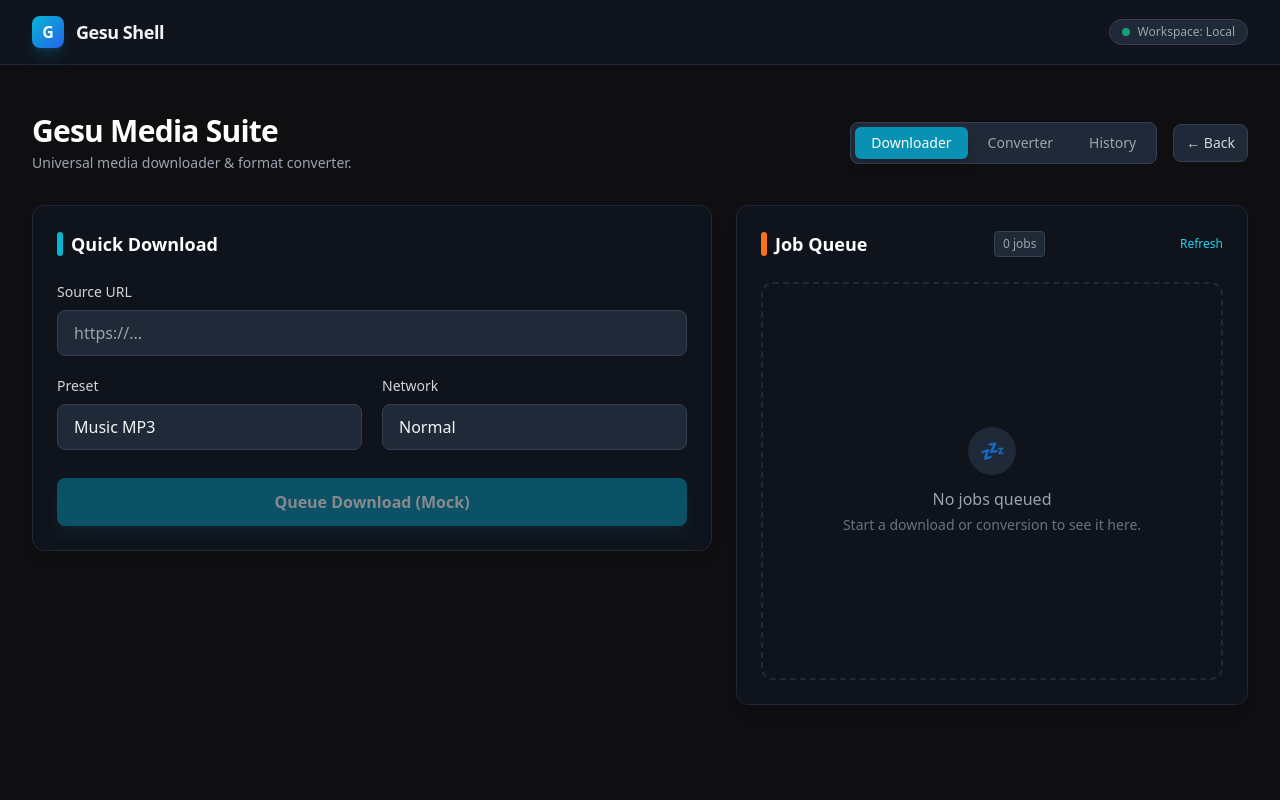
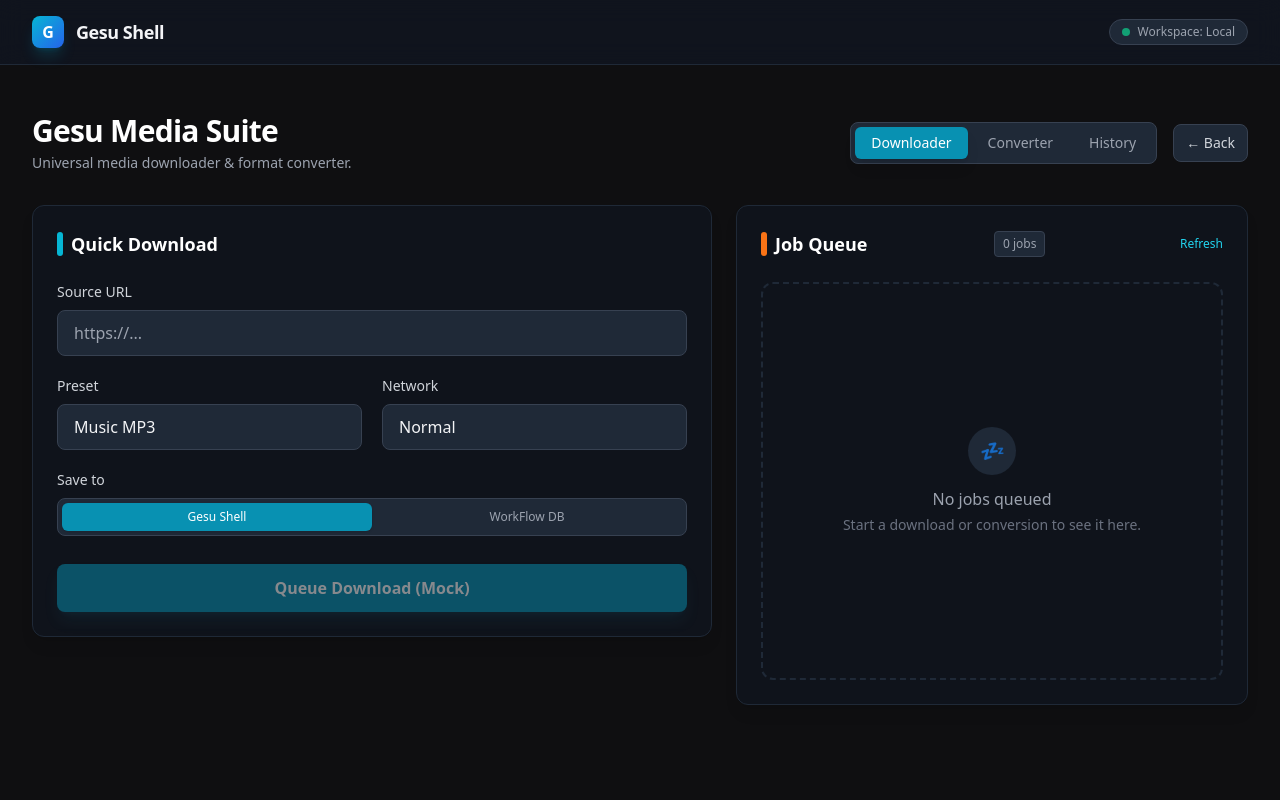
Before and after one commit to gesucreative-hub/gesu-ecosystem-app, a React (Vite) app in the folder apps/gesu-shell/: page /media-suite in a window 1280 px wide. Shown: the top 800 px of the page. Built offline with nearby package versions, Linux system fonts and the light colour scheme.

Commit message:
feat: add Media Suite output target routing (Shell vs WorkFlowDB)

```diff
--- a/apps/gesu-shell/src/pages/MediaSuitePage.tsx
+++ b/apps/gesu-shell/src/pages/MediaSuitePage.tsx
@@ -12,6 +12,7 @@ type JobEngine = 'yt-dlp' | 'ffmpeg' | 'image-magick' | 'libreoffice' | 'combo';
 
 type DownloadPreset = 'music-mp3' | 'video-1080p' | 'video-best';
 type NetworkProfile = 'hemat' | 'normal' | 'gaspol';
+type MediaOutputTarget = 'shell' | 'workflow';
 
 interface Job {
     id: string;
@@ -86,6 +87,7 @@ export function MediaSuitePage() {
     const [url, setUrl] = useState('');
     const [dlPreset, setDlPreset] = useState<DownloadPreset>('music-mp3');
     const [netProfile, setNetProfile] = useState<NetworkProfile>('normal');
+    const [outputTarget, setOutputTarget] = useState<MediaOutputTarget>('shell');
 
     // Converter Form State
     // Converter Form State
@@ -165,7 +167,7 @@ export function MediaSuitePage() {
             alert("Please enter a valid URL");
             return;
         }
-        const payload = { url, preset: dlPreset, network: netProfile };
+        const payload = { url, preset: dlPreset, network: netProfile, target: outputTarget };
         enqueueJob('download', `DL: ${url.slice(0, 30)}...`, 'yt-dlp', payload);
         setUrl('');
     };
@@ -270,6 +272,23 @@ export function MediaSuitePage() {
                                         </select>
                                     </div>
                                 </div>
+                                <div className="flex flex-col gap-2">
+                                    <label className="text-sm font-medium text-gray-300">Save to</label>
+                                    <div className="flex bg-gray-800 p-1 rounded-lg border border-gray-700">
+                                        <button
+                                            onClick={() => setOutputTarget('shell')}
+                                            className={`flex-1 px-3 py-1.5 rounded-md text-xs font-medium transition-all ${outputTarget === 'shell' ? 'bg-cyan-600 text-white shadow' : 'text-gray-400 hover:text-gray-200'}`}
+                                        >
+                                            Gesu Shell
+                                        </button>
+                                        <button
+                                            onClick={() => setOutputTarget('workflow')}
+                                            className={`flex-1 px-3 py-1.5 rounded-md text-xs font-medium transition-all ${outputTarget === 'workflow' ? 'bg-pink-600 text-white shadow' : 'text-gray-400 hover:text-gray-200'}`}
+                                        >
+                                            WorkFlow DB
+                                        </button>
+                                    </div>
+                                </div>
                                 <button
                                     onClick={handleQueueDownload}
                                     disabled={!url}
@@ -354,6 +373,7 @@ export function MediaSuitePage() {
                                             <th className="p-3">Status</th>
                                             <th className="p-3">Preset</th>
                                             <th className="p-3">Network</th>
+                                            <th className="p-3">Target</th>
                                             <th className="p-3">Details</th>
                                         </tr>
                                     </thead>
@@ -380,6 +400,11 @@ export function MediaSuitePage() {
                                                     </td>
                                                     <td className="p-3 text-sm text-gray-300">{job.preset}</td>
                                                     <td className="p-3 text-sm text-gray-300">{job.network}</td>
+                                                    <td className="p-3 text-sm text-gray-300">
+                                                        <span className={`px-1.5 py-0.5 rounded text-[10px] border ${job.target === 'workflow' ? 'bg-pink-900/30 text-pink-300 border-pink-800' : 'bg-gray-700 text-gray-400 border-gray-600'}`}>
+                                                            {job.target === 'workflow' ? 'WF DB' : 'Shell'}
+                                                        </span>
+                                                    </td>
                                                     <td className="p-3 text-xs text-gray-500 max-w-[200px] truncate" title={job.errorMessage || job.url}>
                                                         {job.errorMessage || job.url}
                                                     </td>
--- a/apps/gesu-shell/src/types/global.d.ts
+++ b/apps/gesu-shell/src/types/global.d.ts
@@ -27,11 +27,14 @@ declare global {
         errorMessage?: string;
     }
 
+    type MediaOutputTarget = 'shell' | 'workflow';
+
     interface MediaSuiteJob {
         id: string;
         url: string;
         preset: string;
         network: string;
+        target?: MediaOutputTarget;
         status: 'queued' | 'spawned' | 'success' | 'failed';
         timestamp: string;
         args?: string[];
```
Also changed, not shown: apps/gesu-shell/electron/main.js (+24 -2 lines), 1 other file (tests, documents, lock files or other folders).
